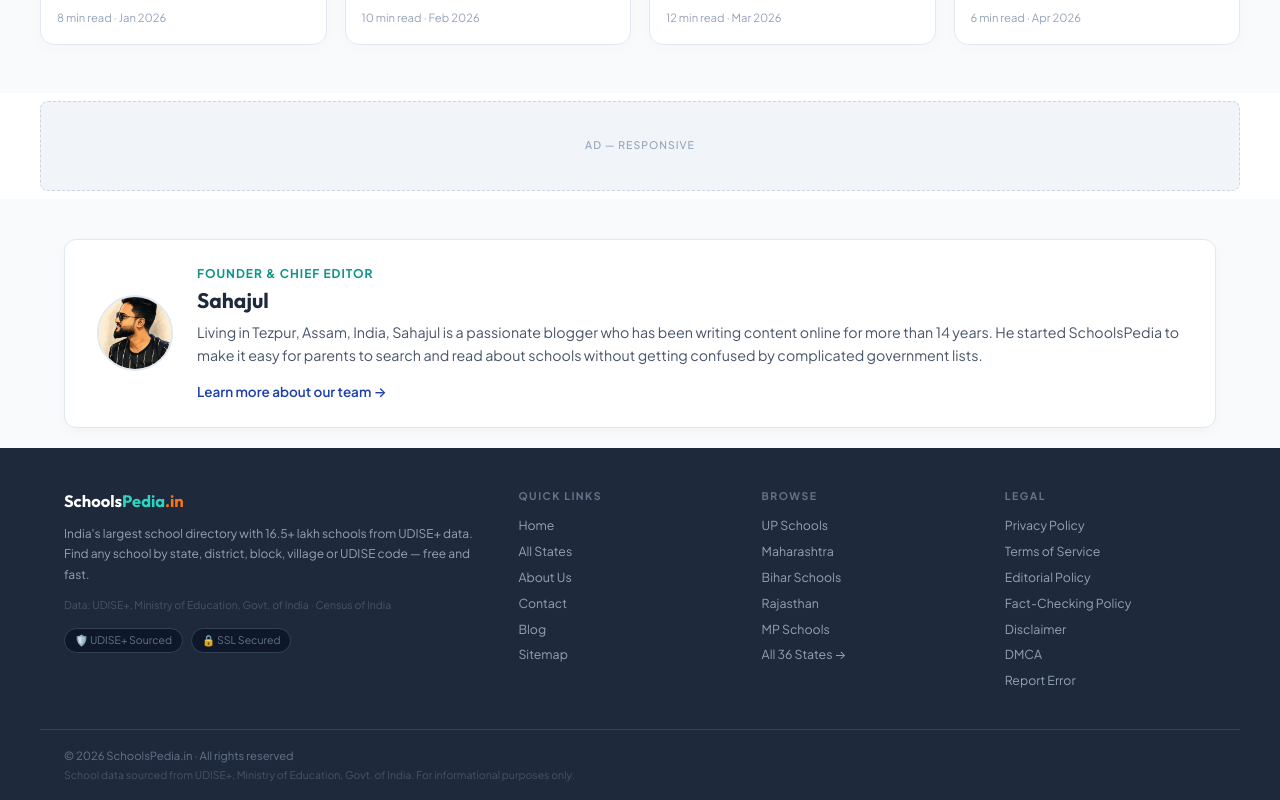
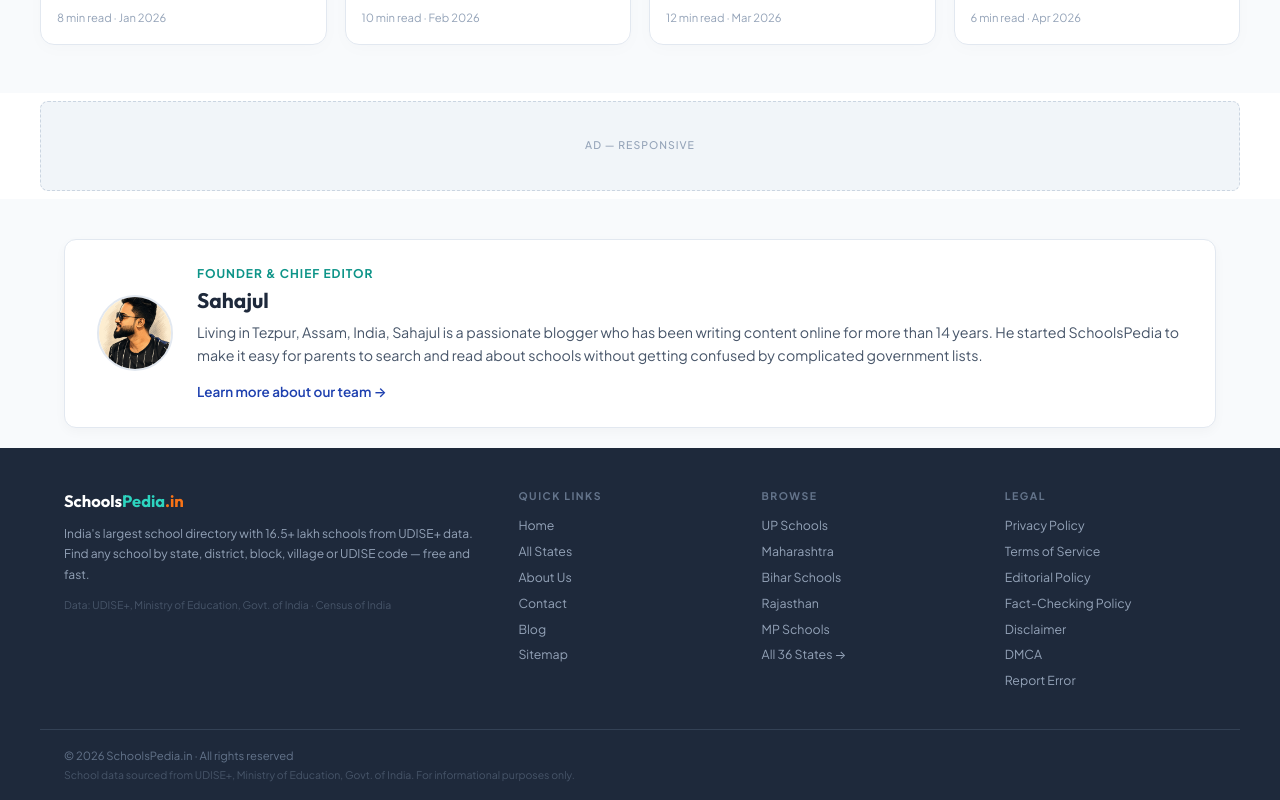
Before and after one commit to saddamst1/cloudfareschools, a Next.js app: page / in a window 1280 px wide. Shown: the part 4478-5278 px from the top of the page. Built offline with nearby package versions, Linux system fonts and the light colour scheme; no server answers.

Commit message:
Remove UDISE+ and SSL badges from the footer

```diff
--- a/components/Footer.jsx
+++ b/components/Footer.jsx
@@ -14,10 +14,6 @@ export default function Footer() {
               Find any school by state, district, block, village or UDISE code — free and fast.
             </p>
             <p style={{ fontSize: '0.7rem', color: '#475569' }}>Data: UDISE+, Ministry of Education, Govt. of India · Census of India</p>
-            <div style={{ display: 'flex', gap: 8, marginTop: 14, flexWrap: 'wrap' }}>
-              <span className="f-badge">🛡️ UDISE+ Sourced</span>
-              <span className="f-badge">🔒 SSL Secured</span>
-            </div>
           </div>
 
           {/* Quick Links */}
```
